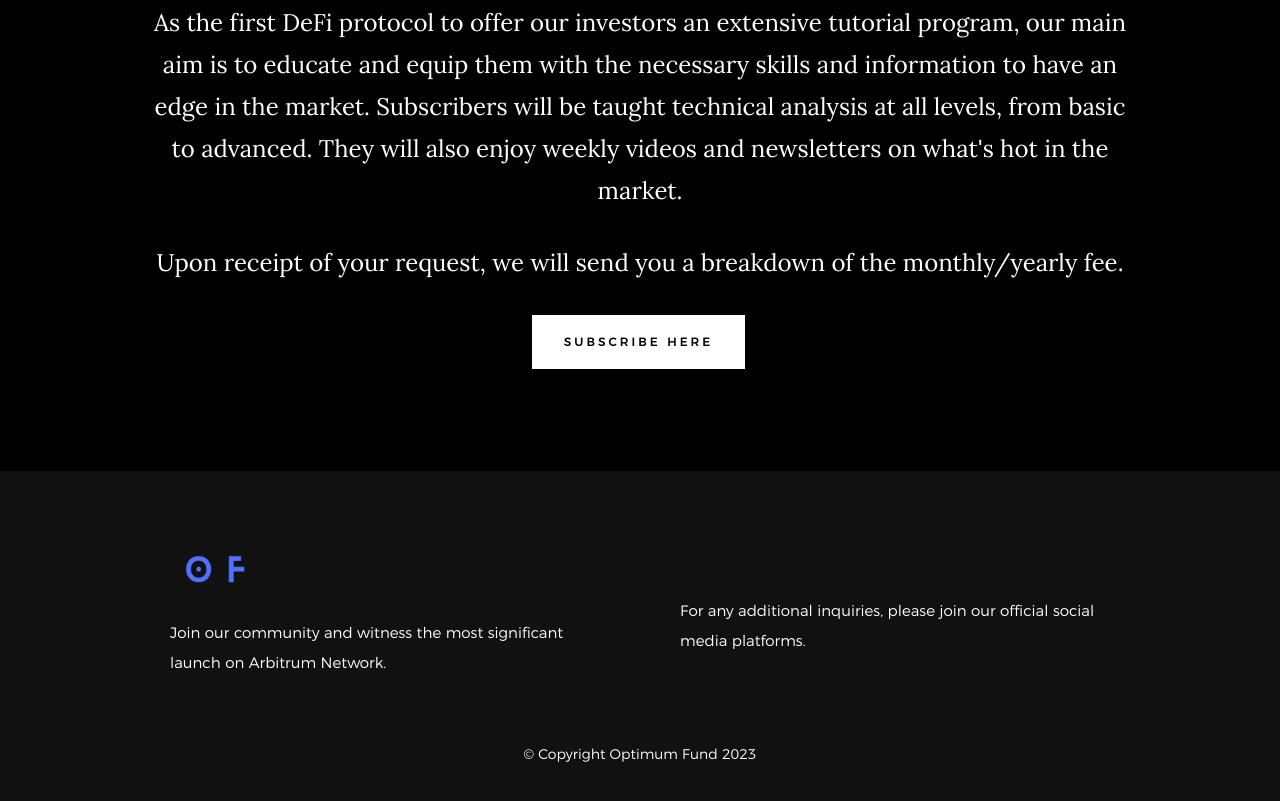
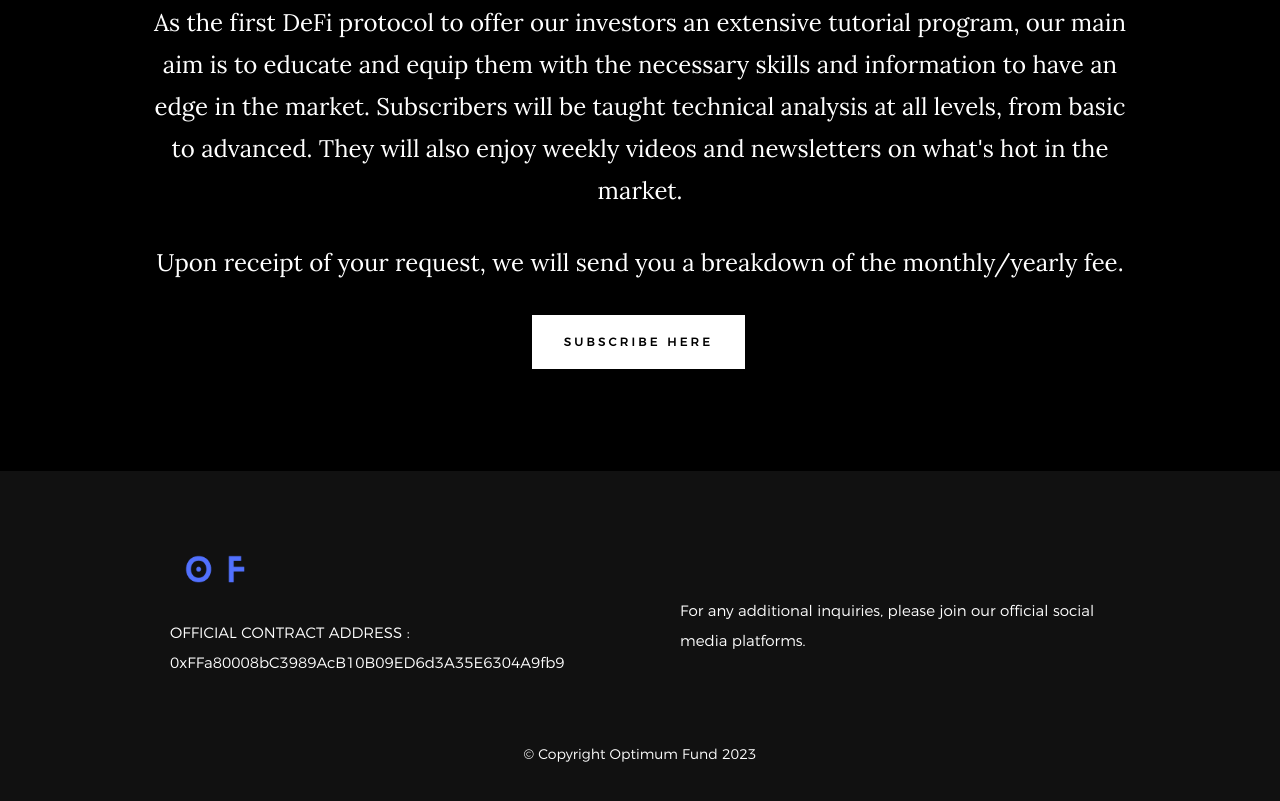
Before and after one commit to we-die-tommorow/Project, a website: page index.html in a window 1280 px wide. Shown: the part 4572-5373 px from the top of the page. Drawn offline with Linux system fonts and the light colour scheme; files whose address does not match are found by name.

Commit message:
Update index.html

```diff
--- a/index.html
+++ b/index.html
@@ -474,7 +474,7 @@
             <div class="col-six tab-full left footer-desc">
 
                 <div class="footer-logo"></div>
-                Join our community and witness the most significant launch on Arbitrum Network.
+                OFFICIAL CONTRACT ADDRESS : 0xFFa80008bC3989AcB10B09ED6d3A35E6304A9fb9
             </div>
 
             <div class="col-six tab-full right footer-subscribe">
```
